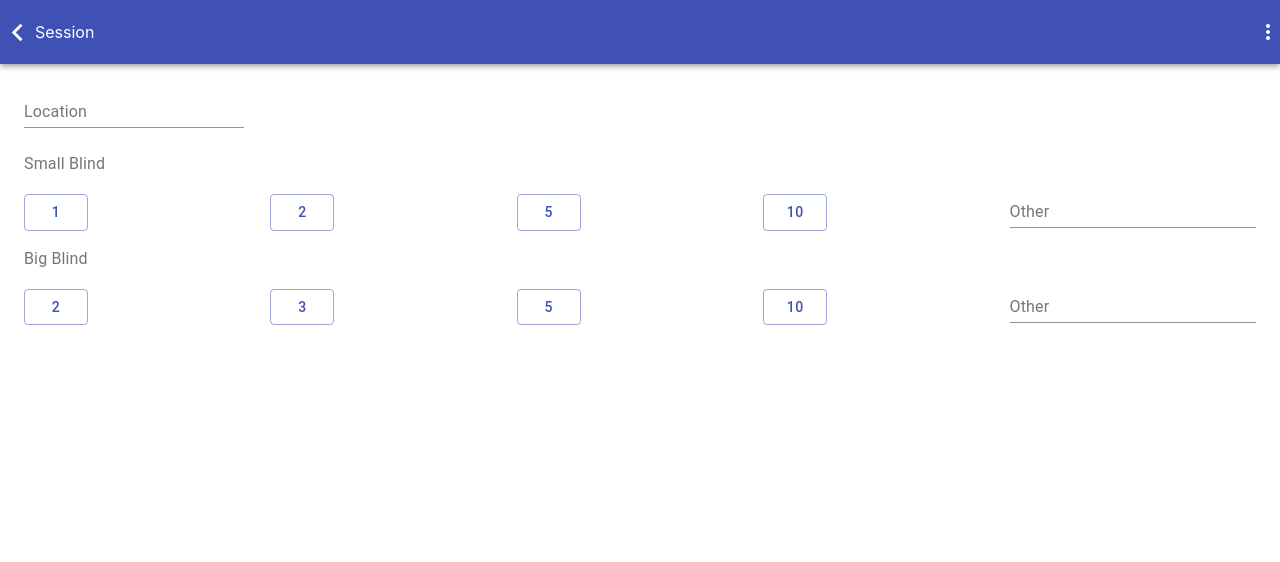
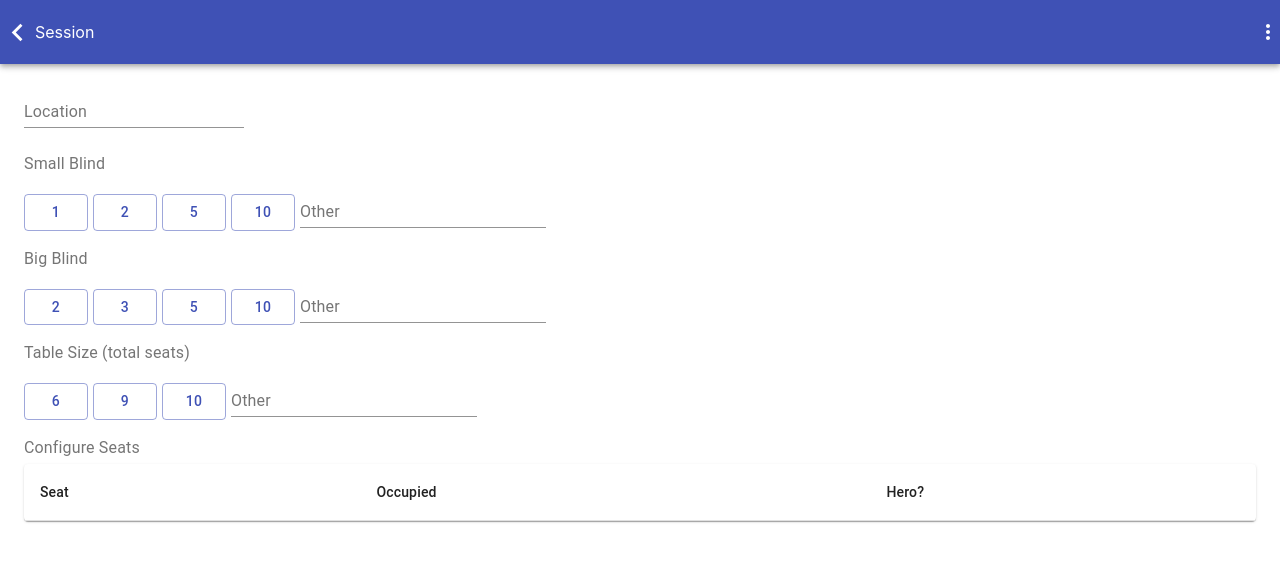
Before and after one commit to davidsharff/live-hand-tracker, a React (Create React App) app: page /session in a window 1280 px wide. Shown: the top 562 px of the page. Built offline with nearby package versions, Linux system fonts and the light colour scheme.

Commit message:
WIP new UI conversion: table configuration table

```diff
--- a/src/containers/session/Session.js
+++ b/src/containers/session/Session.js
@@ -5,6 +5,17 @@ import TextField from '@material-ui/core/TextField';
 import Container from '@material-ui/core/Container';
 import Button from '@material-ui/core/Button';
 import InputLabel from '@material-ui/core/InputLabel';
+
+// TODO: move to another component, particularly since it has more usecases after redesign and may be fancy poker table display.
+import Paper from '@material-ui/core/Paper';
+import Table from '@material-ui/core/Table';
+import TableHead from '@material-ui/core/TableHead';
+import TableBody from '@material-ui/core/TableBody';
+import TableRow from '@material-ui/core/TableRow';
+import TableCell from '@material-ui/core/TableCell';
+import Checkbox from '@material-ui/core/Checkbox';
+
+
 import PropTypes from 'prop-types';
 import styled from 'styled-components';
 
@@ -43,26 +54,26 @@ function Session(props) {
     }
   });
 
-  // const handleSetHeroSeatIndex = (seatIndex) => props.dispatch({
-  //   type: actionTypes.UPDATE_SESSION_HERO_SEAT_INDEX,
-  //   payload: {
-  //     seatIndex
-  //   }
-  // });
-  //
-  // const handleChangeMaxSeats = (newTotalSeats) => props.dispatch({
-  //   type: actionTypes.UPDATE_SESSION_TOTAL_SEATS,
-  //   payload: {
-  //     change: newTotalSeats - props.session.defaultSeats.length
-  //   }
-  // });
-  //
-  // const handleToggleActiveSeat = (seatIndex) => props.dispatch({
-  //   type: actionTypes.UPDATE_SESSION_IS_ACTIVE_SEAT,
-  //   payload: {
-  //     seatIndex
-  //   }
-  // });
+  const handleSetHeroSeatIndex = (seatIndex) => props.dispatch({
+    type: actionTypes.UPDATE_SESSION_HERO_SEAT_INDEX,
+    payload: {
+      seatIndex
+    }
+  });
+
+  const handleChangeMaxSeats = (newTotalSeats) => props.dispatch({
+    type: actionTypes.UPDATE_SESSION_TOTAL_SEATS,
+    payload: {
+      change: newTotalSeats - props.session.defaultSeats.length
+    }
+  });
+
+  const handleToggleActiveSeat = (seatIndex) => props.dispatch({
+    type: actionTypes.UPDATE_SESSION_IS_ACTIVE_SEAT,
+    payload: {
+      seatIndex
+    }
+  });
 
   const handleChangeSmallBlind = (smallBlind) => props.dispatch({
     type: actionTypes.UPDATE_SESSION_SMALL_BLIND,
@@ -109,7 +120,7 @@ function Session(props) {
         </SessionField>
         <SessionField>
           <InputLabel>Small Blind</InputLabel>
-          <BlindSelect
+          <NumberSelector
             defaultValues={[1, 2, 5, 10]}
             currentValue={session.smallBlind}
             onChange={handleChangeSmallBlind}
@@ -119,13 +130,65 @@ function Session(props) {
         </SessionField>
         <SessionField>
           <InputLabel>Big Blind</InputLabel>
-          <BlindSelect
+          <NumberSelector
             defaultValues={[2, 3, 5, 10]}
             currentValue={session.bigBlind}
             onChange={handleChangeBigBlind}
             minValue={session.smallBlind}
             maxValue={null}
           />
+        </SessionField>
+        <SessionField>
+          <InputLabel>Table Size (total seats)</InputLabel>
+          <NumberSelector
+            defaultValues={[6, 9, 10]}
+            currentValue={session.defaultSeats.length || null}
+            onChange={handleChangeMaxSeats}
+            minValue={2}
+            maxValue={10}
+          />
+        </SessionField>
+        <SessionField>
+          <InputLabel>Configure Seats</InputLabel>
+          <Paper>
+            <Table>
+              <TableHead>
+              <TableRow>
+                <TableCell>Seat</TableCell>
+                <TableCell >Occupied</TableCell>
+                <TableCell>Hero?</TableCell>
+              </TableRow>
+              </TableHead>
+              <TableBody>
+              {
+                !!session.defaultSeats.length &&
+                // TODO: consider dropping defaultSeats constants if we can dynamically create based on numeric input
+                session.defaultSeats.map(({ isActive }, i) =>
+                  <TableRow key={i}>
+                    <TableCell>Seat: { i + 1 }</TableCell>
+                    <TableCell>
+                      <Checkbox
+                        checked={isActive}
+                        onChange={() => handleToggleActiveSeat(i)}
+                        disabled={session.defaultHeroSeatIndex === i}
+                      />
+                      {/*<Input*/}
+                        {/*type="checkbox"*/}
+
+                      {/*/>*/}
+                    </TableCell>
+                    <TableCell>
+                      <Checkbox
+                        checked={ session.defaultHeroSeatIndex === i }
+                        onChange={() => handleSetHeroSeatIndex(i)
+                        }/>
+                    </TableCell>
+                  </TableRow>
+                )
+              }
+              </TableBody>
+            </Table>
+          </Paper>
         </SessionField>
       </Container>
     </React.Fragment>
@@ -146,16 +209,8 @@ const SessionField = styled.div`
   margin-bottom: 20px;
 `;
 
-const BlindSelect = ({ defaultValues, currentValue, onChange, minValue, maxValue }) => {
-
-  const [otherValue, setOtherValue] = useState(null);
-
-  // TODO: determine if empty array really is best practice for ComponentDidMount and then silence this warning.
-  useEffect(() => {
-    if (!_.includes(defaultValues, currentValue)) {
-      setOtherValue(currentValue);
-    }
-  }, []);
+const NumberSelector = ({ defaultValues, currentValue, onChange, minValue, maxValue }) => {
+  const [otherValue, setOtherValue] = useState(_.includes(defaultValues, currentValue) ? null : currentValue);
 
   const handleSelectDefault = (val) => {
     setOtherValue(null);
@@ -163,13 +218,16 @@ const BlindSelect = ({ defaultValues, currentValue, onChange, minValue, maxValue
   };
 
   const handleChangeOtherValue = (e) => {
+    // TODO: incorporate min/max validation here too
+    // TODO: look in the mirror and deeply reflect if the cause of such madness with number type inputs
+    // is in nature of the spec itself, or a personal flaw that needs conquering.
     const parsedVal = parseInt(e.target.value, 10);
     const val = isNaN(parsedVal)
       ? null
       : parsedVal;
 
     onChange(val);
-    setOtherValue(val);
+    setOtherValue(val === null ? '' : val);
   };
 
   const isDefaultDisabled = (v) => (
@@ -177,29 +235,31 @@ const BlindSelect = ({ defaultValues, currentValue, onChange, minValue, maxValue
     (maxValue && v > maxValue)
   );
 
+  // TODO: other input is broken on iphone 5. Idea: use "Other" button that replaces button row with an input and then turns the value back into the button label on submit.
+  // TODO: this should use an Input not TextField
   return (
     <BlindsRow>
       {
-        defaultValues.map((blind) =>
+        defaultValues.map((value) =>
           <Button
-            key={blind}
-            disabled={isDefaultDisabled(blind)}
+            key={value}
+            disabled={isDefaultDisabled(value)}
             color="primary"
-            onClick={() => handleSelectDefault(blind)}
+            onClick={() => handleSelectDefault(value)}
             // TODO: disable this outline globally
             style={{ marginRight: '5px', outline: 'none' }}
             variant={
-              currentValue === blind && otherValue === null
+              currentValue === value && otherValue === null
                 ? 'contained'
                 : 'outlined'
             }
           >
-            { blind }
+            { value }
           </Button>
         )
       }
       <TextField
-        style={{ flexBasis: '20%'}}
+        style={{ flexBasis: '20%' }}
         value={otherValue !== null ? otherValue : ''}
         onChange={handleChangeOtherValue}
         margin="none"
@@ -208,11 +268,7 @@ const BlindSelect = ({ defaultValues, currentValue, onChange, minValue, maxValue
         inputProps={{
           style: { textAlign: 'center' }
         }}
-        inputLabelProps={{
-          style: { textAlign: 'center' }
-        }}
       />
-
     </BlindsRow>
   );
 };
@@ -220,6 +276,7 @@ const BlindSelect = ({ defaultValues, currentValue, onChange, minValue, maxValue
 const BlindsRow = styled.div`
   display: flex;
   flex-direction: row;
-  justify-content: space-between;
+  min-height: 48px;
+  //justify-content: space-between;
   align-items: baseline;
 `;
```
